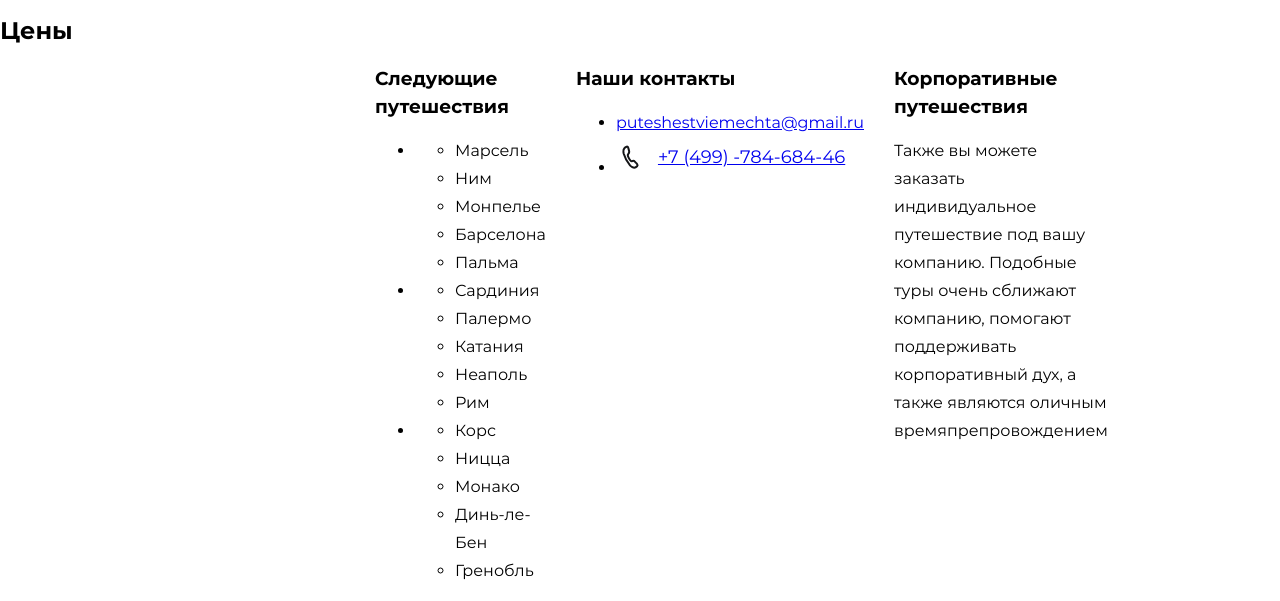
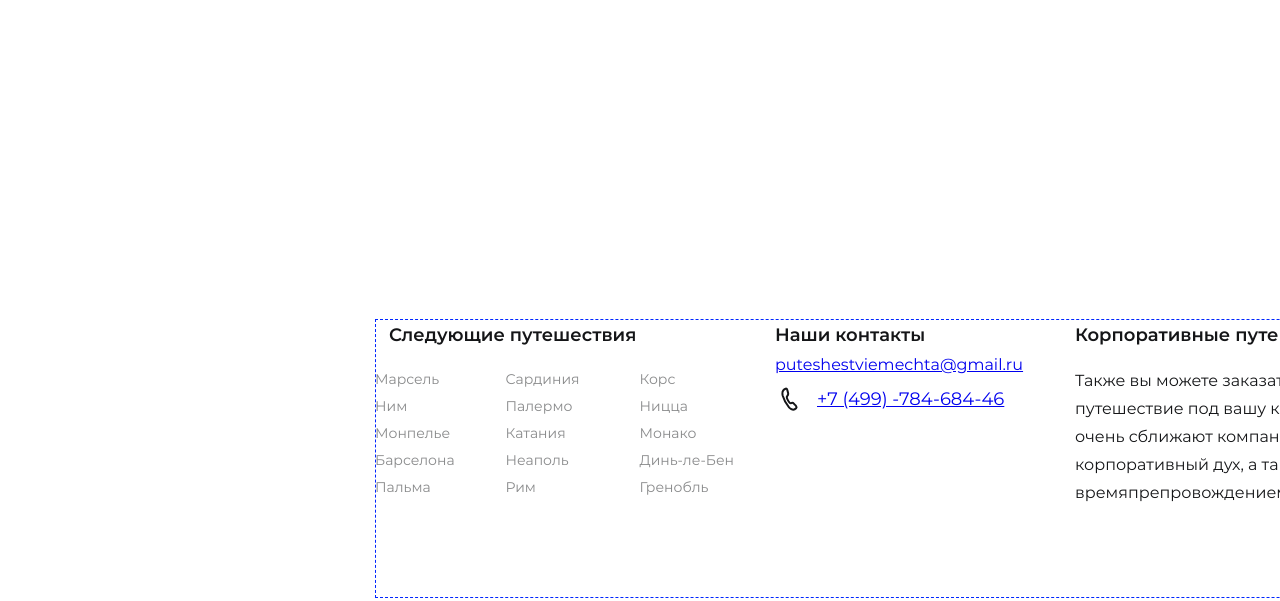
Before and after one commit to denis118/Tsap_way, a website: page source/index.html in a window 1280 px wide. Shown: the part 202-803 px from the top of the page. Drawn offline with nearby package versions, Linux system fonts and the light colour scheme; files that its build step writes are made by us from their sources.

Commit message:
Пишет стили для секции следующих путешествий для десктопа

```diff
--- a/source/index.html
+++ b/source/index.html
@@ -80,18 +80,22 @@
     </div>
   </header>
   <main class="main">
-    <h1>Путешествие по Европе</h1>
-    <h2 id="directions">Места посещения</h2>
-    <h2 id="prices">Цены</h2>
+    <h1 class="visually-hidden">Путешествие по Европе</h1>
+    <h2 class="visually-hidden" id="directions">Места посещения</h2>
+    <h2 class="visually-hidden" id="prices">Цены</h2>
   </main>
   <footer class="footer">
-    <h2 class="visually-hidden">Полезная информация</h2>
+    <h2 class="visually-hidden">
+      Полезная информация
+    </h2>
     <div class="footer__container container">
       <section class="footer__section footer__section--next-travels next-travels">
-        <h3 class="next-travels__heading zero-edges">Следующие путешествия</h3>
-        <ul class="next-travels__list">
+        <h3 class="next-travels__heading footer__heading zero-edges">
+          Следующие путешествия
+        </h3>
+        <ul class="next-travels__list list zero-edges">
           <li class="next-travels__item">
-            <ul class="next-travels__sublist">
+            <ul class="next-travels__sublist list zero-edges">
               <li class="next-travels__subitem">
                 Марсель
               </li>
@@ -110,7 +114,7 @@
             </ul>
           </li>
           <li class="next-travels__item">
-            <ul class="next-travels__sublist">
+            <ul class="next-travels__sublist list zero-edges">
               <li class="next-travels__subitem">
                 Сардиния
               </li>
@@ -129,7 +133,7 @@
             </ul>
           </li>
           <li class="next-travels__item">
-            <ul class="next-travels__sublist">
+            <ul class="next-travels__sublist list zero-edges">
               <li class="next-travels__subitem">
                 Корс
               </li>
@@ -150,8 +154,10 @@
         </ul>
       </section>
       <section class="footer__section footer__section--contacts contacts">
-        <h3 class="contacts__heading zero-edges">Наши контакты</h3>
-        <ul class="contacts__list">
+        <h3 class="contacts__heading footer__heading zero-edges">
+          Наши контакты
+        </h3>
+        <ul class="contacts__list list zero-edges">
           <li class="contacts__item contacts__item--mail">
             <a class="contacts__mail"
               href="mailto:puteshestviemechta@gmail.ru"
@@ -177,7 +183,9 @@
         </ul>
       </section>
       <section class="footer__section footer__section--corporate-travels">
-        <h3 class="footer__section-heading zero-edges">Корпоративные путешествия</h3>
+        <h3 class="footer__section-heading footer__heading zero-edges">
+          Корпоративные путешествия
+        </h3>
         <p class="footer__corporate-travels-info">
           Также вы можете заказать индивидуальное путешествие под вашу компанию. Подобные туры очень сближают компанию, помогают поддерживать корпоративный дух, а также являются оличным времяпрепровождением
         </p>
--- a/source/sass/base/base.scss
+++ b/source/sass/base/base.scss
@@ -9,6 +9,7 @@
   font-size: 16px;
   line-height: 28px;
   font-weight: 400;
+  color: $dcg-2;
 
   @media (min-width: $desktop-width) {
     min-width: $desktop-body-min-width;
--- a/source/sass/base/vars.scss
+++ b/source/sass/base/vars.scss
@@ -14,6 +14,7 @@ $mobile-body-min-width: $mobile-width;
 $dcg-1: #000000;
 $dcg-2: #141517;
 $dcg-3: #48494d;
+$dcg-3: rgba(20, 21, 23, 0.5);
 
 // middle color`s group ( mcg )
 $mcg-1: #fe7865;
--- /dev/null
+++ b/source/sass/blocks/footer.scss
@@ -0,0 +1,39 @@
+.footer__container {
+  outline: 1px dashed rgb(0, 38, 255);  // delete!!!
+  outline-offset: -1px;  // delete!!!
+
+  @media (min-width: $desktop-width) {
+    padding-bottom: 75px;
+  }
+}
+
+.footer__section {
+  &--next-travels {
+    @media (min-width: $desktop-width) {
+      grid-column-start: 1;
+      grid-column-end: 5;
+    }
+  }
+
+  &--contacts {
+    @media (min-width: $desktop-width) {
+      grid-column-start: 5;
+      grid-column-end: 8;
+    }
+  }
+
+  &--corporate-travels {
+    @media (min-width: $desktop-width) {
+      grid-column-start: 8;
+      grid-column-end: -1;
+    }
+  }
+}
+
+.footer__heading {
+  color: inherit;
+  font-size: 18px;
+  line-height: 32px;
+  font-weight: 600;
+  box-sizing: border-box;
+}
--- a/source/sass/blocks/header.scss
+++ b/source/sass/blocks/header.scss
@@ -3,7 +3,6 @@
   outline-offset: -1px;  // delete!!!
 
   @media (min-width: $desktop-width) {
-    color: $dcg-2;
     align-items: center;
   }
 
@@ -77,8 +76,6 @@
 }
 
 .header__phone {
-  color: inherit;
-
   @media (min-width: $desktop-width) {
     padding-right: 13px;
   }
--- /dev/null
+++ b/source/sass/blocks/next-travels.scss
@@ -0,0 +1,43 @@
+.next-travels__heading {
+  @media (min-width: $desktop-width) {
+    padding-left: 14px;
+  }
+}
+
+.next-travels__list {
+  display: flex;
+  flex-wrap: wrap;
+}
+
+.next-travels__item {
+  &:nth-child(3n + 2) {
+    @media (min-width: $desktop-width) {
+      margin-left: 51px;
+    }
+  }
+
+  &:nth-child(3n + 3) {
+    @media (min-width: $desktop-width) {
+      margin-left: 60px;
+    }
+  }
+}
+
+.next-travels__sublist {
+  @media (min-width: $desktop-width) {
+    margin-top: 20px;
+  }
+}
+
+.next-travels__subitem {
+  color: $dcg-3;
+  font-size: 14px;
+  line-height: 17.07px;
+  font-weight: 400;
+
+  &:not(:first-child) {
+    @media (min-width: $desktop-width) {
+      margin-top: 10px;
+    }
+  }
+}
--- a/source/sass/style.scss
+++ b/source/sass/style.scss
@@ -12,5 +12,14 @@
 // phone
 @import "./blocks/phone.scss";
 
+// footer
+@import "./blocks/footer.scss";
+
+// next-travels
+@import "./blocks/next-travels.scss";
+
+// contacts
+@import "./blocks/contacts.scss";
+
 // hidden entities
 @import "./base/hidden-entities.scss";
```
Also changed, not shown: source/sass/blocks/contacts.scss (added).
